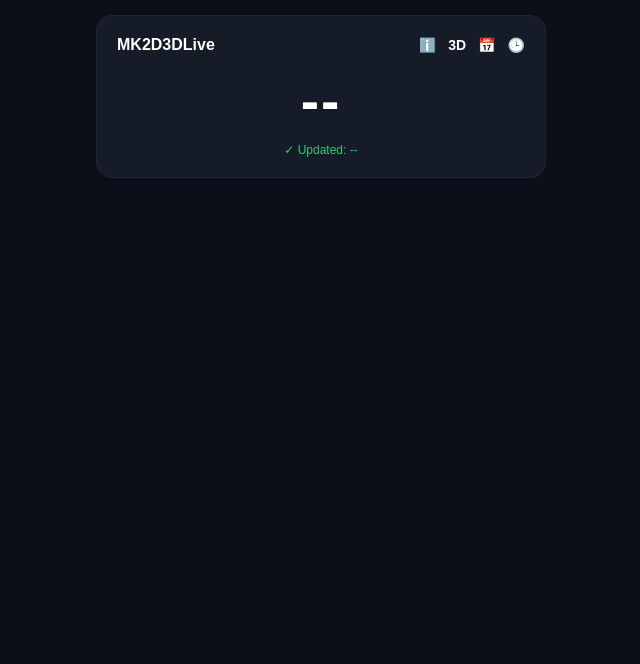
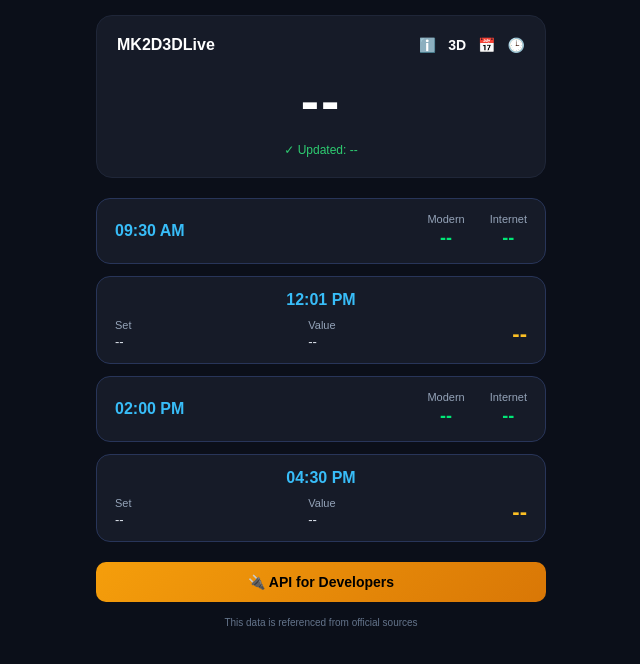
Before and after one commit to tok964452-cyber/thai-2d-api, a website: page index.html in a window 1280 px wide. Shown: the whole page, without its empty margins (319-959 px from the left). Drawn offline with Linux system fonts and the light colour scheme; no server answers.

Commit message:
Add results container and update data display

```diff
--- a/index.html
+++ b/index.html
@@ -159,3 +159,111 @@
             <div class="live-number" id="live-twod">--</div>
             <div class="update-status" id="live-time">✓ Updated: --</div>
         </div>
+
+        <div id="results-container">
+            <div class="modern-card">
+                <div class="mod-time">09:30 AM</div>
+                <div class="mod-values">
+                    <div class="mod-box">
+                        <div>Modern</div>
+                        <div id="m-930">--</div>
+                    </div>
+                    <div class="mod-box">
+                        <div>Internet</div>
+                        <div id="i-930">--</div>
+                    </div>
+                </div>
+            </div>
+
+            <div class="time-card">
+                <div class="time-title">12:01 PM</div>
+                <div class="row-details">
+                    <div class="data-group">
+                        <div>Set</div>
+                        <div id="set-1201">--</div>
+                    </div>
+                    <div class="data-group">
+                        <div>Value</div>
+                        <div id="val-1201">--</div>
+                    </div>
+                    <div class="twod-val" id="2d-1201">--</div>
+                </div>
+            </div>
+
+            <div class="modern-card">
+                <div class="mod-time">02:00 PM</div>
+                <div class="mod-values">
+                    <div class="mod-box">
+                        <div>Modern</div>
+                        <div id="m-1400">--</div>
+                    </div>
+                    <div class="mod-box">
+                        <div>Internet</div>
+                        <div id="i-1400">--</div>
+                    </div>
+                </div>
+            </div>
+
+            <div class="time-card">
+                <div class="time-title">04:30 PM</div>
+                <div class="row-details">
+                    <div class="data-group">
+                        <div>Set</div>
+                        <div id="set-1630">--</div>
+                    </div>
+                    <div class="data-group">
+                        <div>Value</div>
+                        <div id="val-1630">--</div>
+                    </div>
+                    <div class="twod-val" id="2d-1630">--</div>
+                </div>
+            </div>
+        </div>
+
+        <button class="api-btn" onclick="window.location.href='/api-docs'">
+            🔌 API for Developers
+        </button>
+        <div class="footer-text">This data is referenced from official sources</div>
+    </div>
+
+    <script>
+        // API မှ ဒေတာများကို ဆွဲယူခြင်း
+        fetch('/2d_result')
+            .then(response => response.json())
+            .then(data => {
+                // ၁။ Live ဂဏန်းနှင့် အချိန်
+                if (data.live) {
+                    document.getElementById('live-twod').innerText = data.live.twod || '--';
+                    document.getElementById('live-time').innerText = `✓ Updated: ${data.live.time || '--'}`;
+                }
+
+                // ၂။ အချက်အလက်များကို array ပုံစံဖြင့် ဖြည့်သွင်းခြင်း
+                let results = Array.isArray(data) ? data : (data.result || data.child || []);
+
+                results.forEach(item => {
+                    let time = item.open_time || item.time || '';
+
+                    if (time.includes('9:30')) {
+                        document.getElementById('m-930').innerText = item.modern || item.set || '--';
+                        document.getElementById('i-930').innerText = item.internet || item.value || '--';
+                    } else if (time.includes('12:01')) {
+                        document.getElementById('set-1201').innerText = item.set || '--';
+                        document.getElementById('val-1201').innerText = item.value || '--';
+                        document.getElementById('2d-1201').innerText = item.twod || '--';
+                    } else if (time.includes('2:00')) {
+                        document.getElementById('m-1400').innerText = item.modern || item.set || '--';
+                        document.getElementById('i-1400').innerText = item.internet || item.value || '--';
+                    } else if (time.includes('4:30')) {
+                        document.getElementById('set-1630').innerText = item.set || '--';
+                        document.getElementById('val-1630').innerText = item.value || '--';
+                        document.getElementById('2d-1630').innerText = item.twod || '--';
+                    }
+                });
+            })
+            .catch(error => {
+                console.error('Error fetching data:', error);
+            });
+    </script>
+
+</body>
+</html>
```
